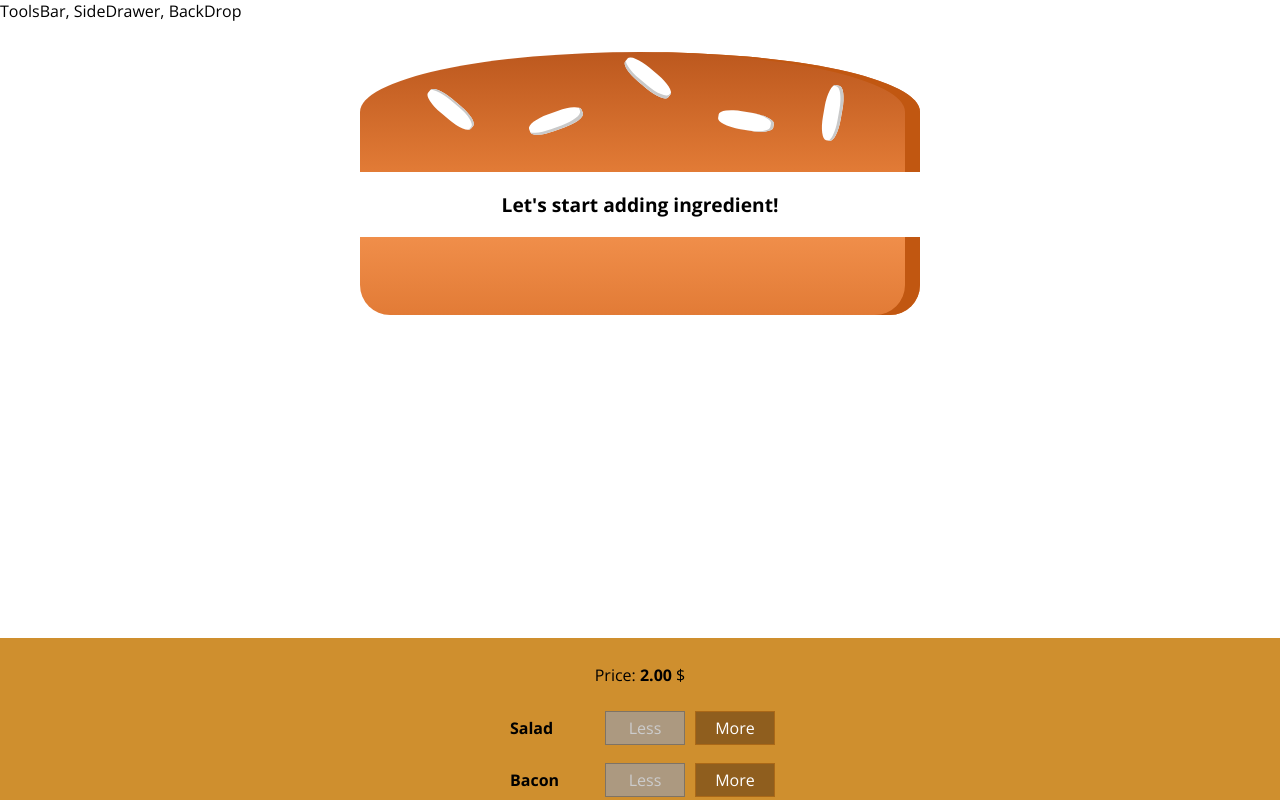
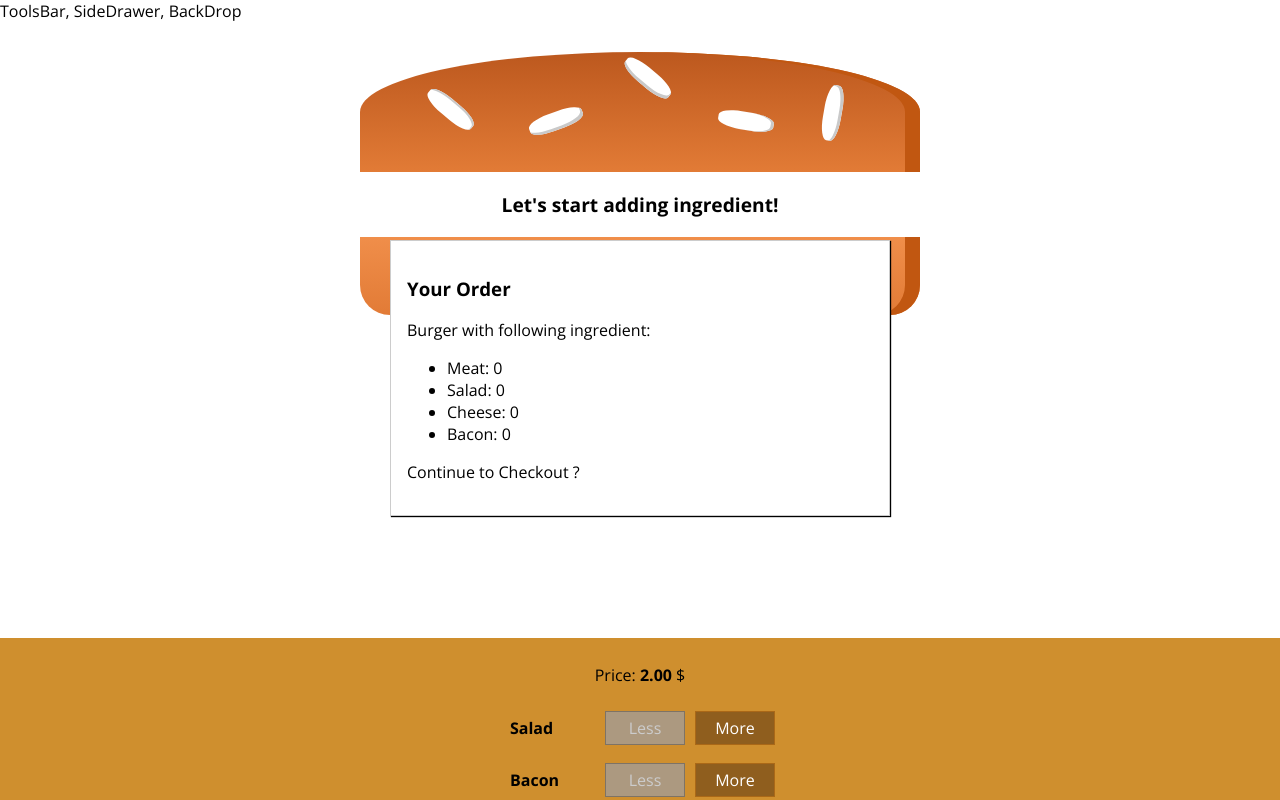
Before and after one commit to Chiibi/TryReact, a React (Create React App) app in the folder burger-builder/: page / in a window 1280 px wide. Shown: the top 800 px of the page. Built offline with nearby package versions, Linux system fonts and the light colour scheme.

Commit message:
[Add] OrderSummary modal pop-up

```diff
--- /dev/null
+++ b/burger-builder/src/components/Burger/OrderSummary/OrderSummary.jsx
@@ -0,0 +1,26 @@
+import React from 'react'
+import Aux from '../../../hoc/auxiliary'
+
+const orderSummary = (props) => {
+  const ingredientSummary = Object.keys(props.ingredients)
+    .map(igKey => {
+      return (
+        <li key={ igKey }>
+          <span style={{textTransform: 'capitalize'}}>{ igKey }</span>: { props.ingredients[igKey] }
+        </li>
+      )
+    })
+
+  return (
+    <Aux>
+      <h3>Your Order</h3>
+      <p>Burger with following ingredient:</p>
+      <ul>
+        { ingredientSummary }
+      </ul>
+      <p>Continue to Checkout ?</p>
+    </Aux>
+  )
+}
+
+export default orderSummary
--- /dev/null
+++ b/burger-builder/src/components/UI/Modal/Modal.css
@@ -0,0 +1,20 @@
+.Modal {
+  position: fixed;
+  z-index: 500;
+  background-color: white;
+  width: 70%;
+  border: 1px solid #ccc;
+  box-shadow: 1px 1px 1px black;
+  padding: 16px;
+  left: 15%;
+  top: 30%;
+  box-sizing: border-box;
+  transition: all 0.3s ease-out;
+}
+
+@media (min-width: 600px) {
+  .Modal {
+      width: 500px;
+      left: calc(50% - 250px);
+  }
+}
--- /dev/null
+++ b/burger-builder/src/components/UI/Modal/Modal.jsx
@@ -0,0 +1,10 @@
+import React from 'react'
+import './Modal.css'
+
+const modal = (props) => (
+  <div className="Modal">
+    { props.children }
+  </div>
+)
+
+export default modal
--- a/burger-builder/src/containers/BurgerBuilder/BurgerBuilder.jsx
+++ b/burger-builder/src/containers/BurgerBuilder/BurgerBuilder.jsx
@@ -2,6 +2,8 @@
 import Aux from '../../hoc/auxiliary'
 import Burger from '../../components/Burger/Burger'
 import BuildControls from '../../components/Burger/BuildControls/BuildControls'
+import Modal from '../../components/UI/Modal/Modal'
+import OrderSummary from '../../components/Burger/OrderSummary/OrderSummary'
 
 const INGREDIENT_PRICE = {
   salad: 0.4,
@@ -73,6 +75,9 @@
     }
     return (
       <Aux>
+        <Modal>
+          <OrderSummary ingredients={ this.state.ingredients }/>
+        </Modal>
         <Burger ingredient={ this.state.ingredients }/>
         <BuildControls
           ingredientAdd={ this.addIngredientHandler }
```
